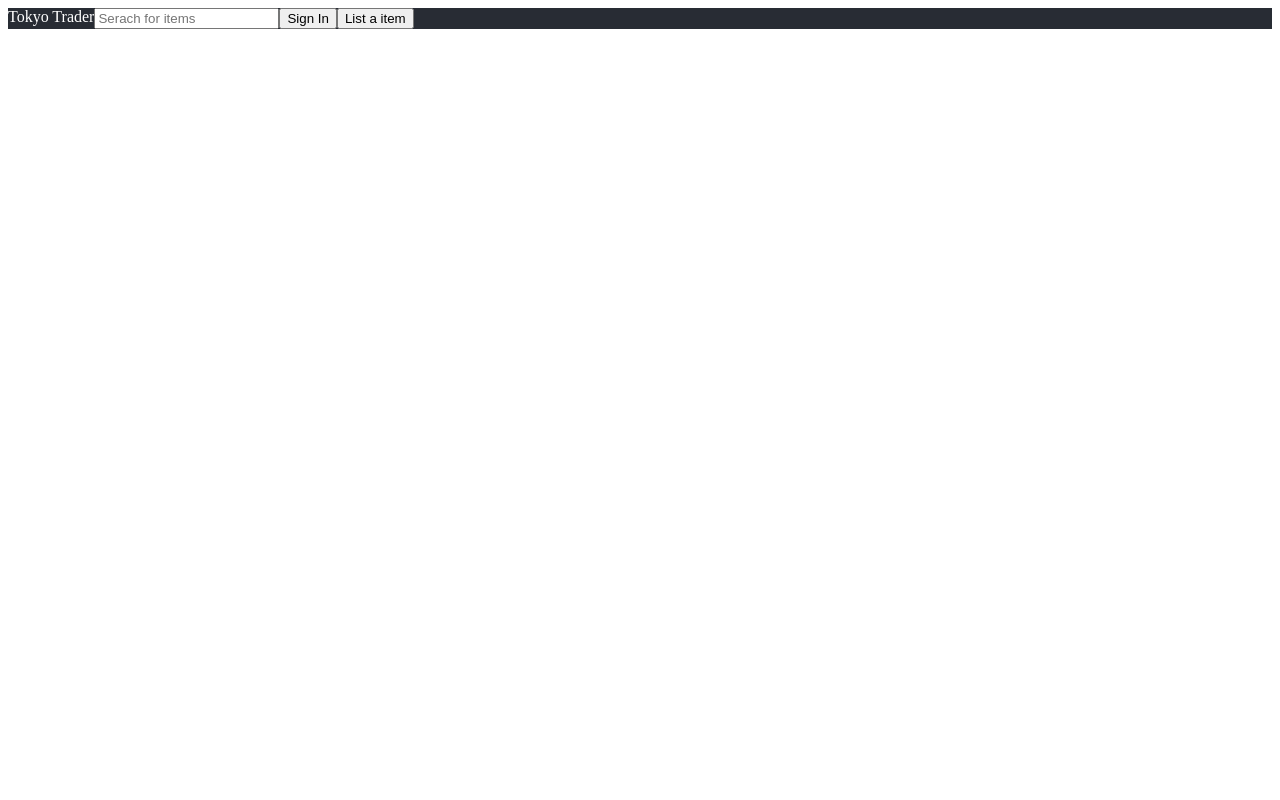
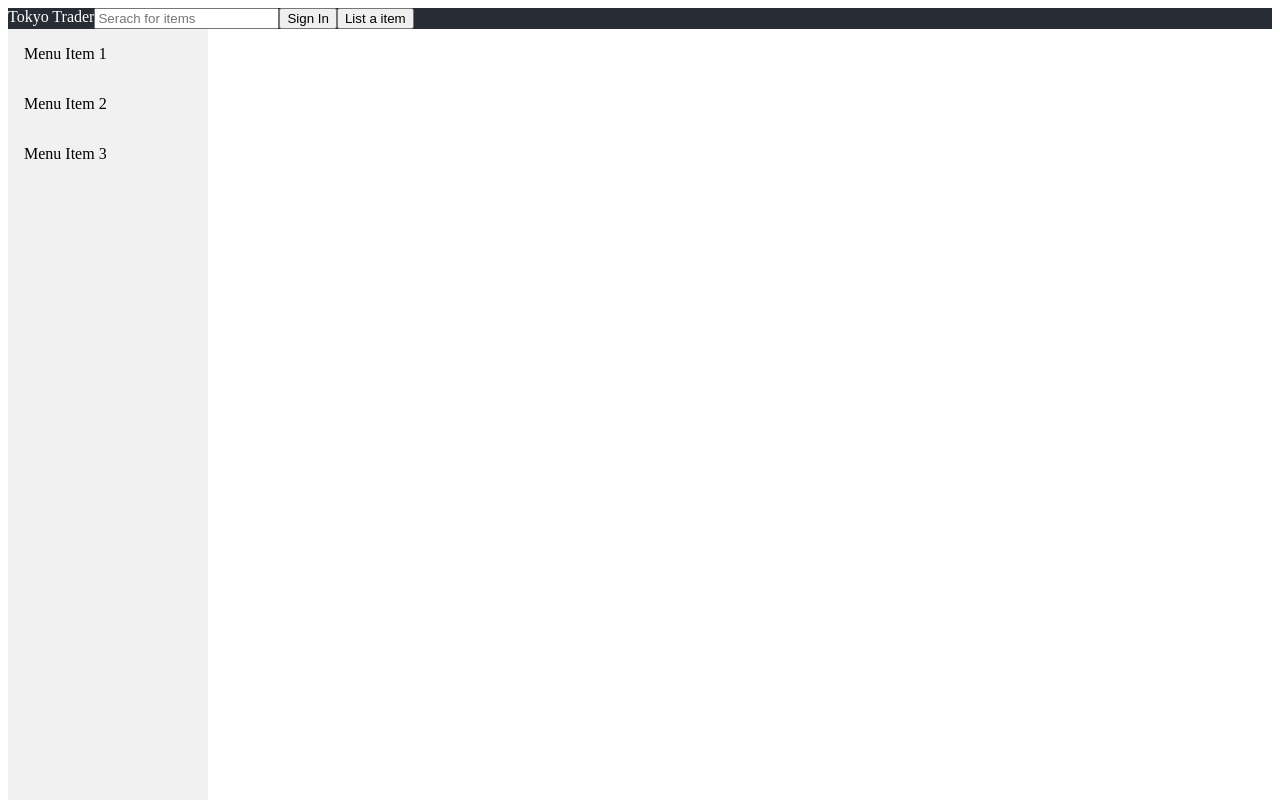
Before and after one commit to tokyo-traders/koukan, a React (Create React App) app: page / in a window 1280 px wide. Built offline with nearby package versions, Linux system fonts and the light colour scheme; no server answers.

Commit message:
add sidebar

```diff
--- a/src/App.js
+++ b/src/App.js
@@ -1,27 +1,27 @@
 import './App.css';
 import './componenet/NavBar.css'
 import NavBar from './componenet/NavBar';
-
+import Sidebar from './componenet/Sidebar';
 import axios from "axios";
-import { useEffect} from "react";
+import { useEffect } from "react";
 
 
 
 function App() {
 
-  useEffect(()=>{
+  useEffect(() => {
     axios
-    .get(`/api`)
-    .then((response) => {
-       console.log(response.data)
-    })
+      .get(`/api`)
+      .then((response) => {
+        console.log(response.data)
+      })
   }, [])
 
 
   return (
-   <>
+    <>
       <NavBar />
-
+      <Sidebar />
     </>
 
   );
--- a/src/componenet/Sidebar.css
+++ b/src/componenet/Sidebar.css
@@ -0,0 +1,29 @@
+.sidebar {
+    margin: 0;
+    padding: 0;
+    width: 200px;
+    background-color: #f1f1f1;
+    position: fixed;
+    height: 100%;
+    overflow: auto;
+}
+
+
+.sidebar div {
+    display: block;
+    color: black;
+    padding: 16px;
+    text-decoration: none;
+}
+
+/* Active/current link */
+.sidebar div.active {
+    background-color: #04AA6D;
+    color: white;
+}
+
+/* Links on mouse-over */
+.sidebar div:hover:not(.active) {
+    background-color: #555;
+    color: white;
+}
--- a/src/componenet/Sidebar.js
+++ b/src/componenet/Sidebar.js
@@ -1,12 +1,16 @@
 import React, { useEffect, useState } from "react";
-
+import "./Sidebar.css"
 
 
 function Sidebar() {
 
     return (
         <>
-
+            <div class="sidebar">
+                <div>Menu Item 1</div>
+                <div>Menu Item 2</div>
+                <div>Menu Item 3</div>
+            </div>
         </>
     )
 }
```
Also changed, not shown: 2 other files (tests, documents, lock files or other folders).
